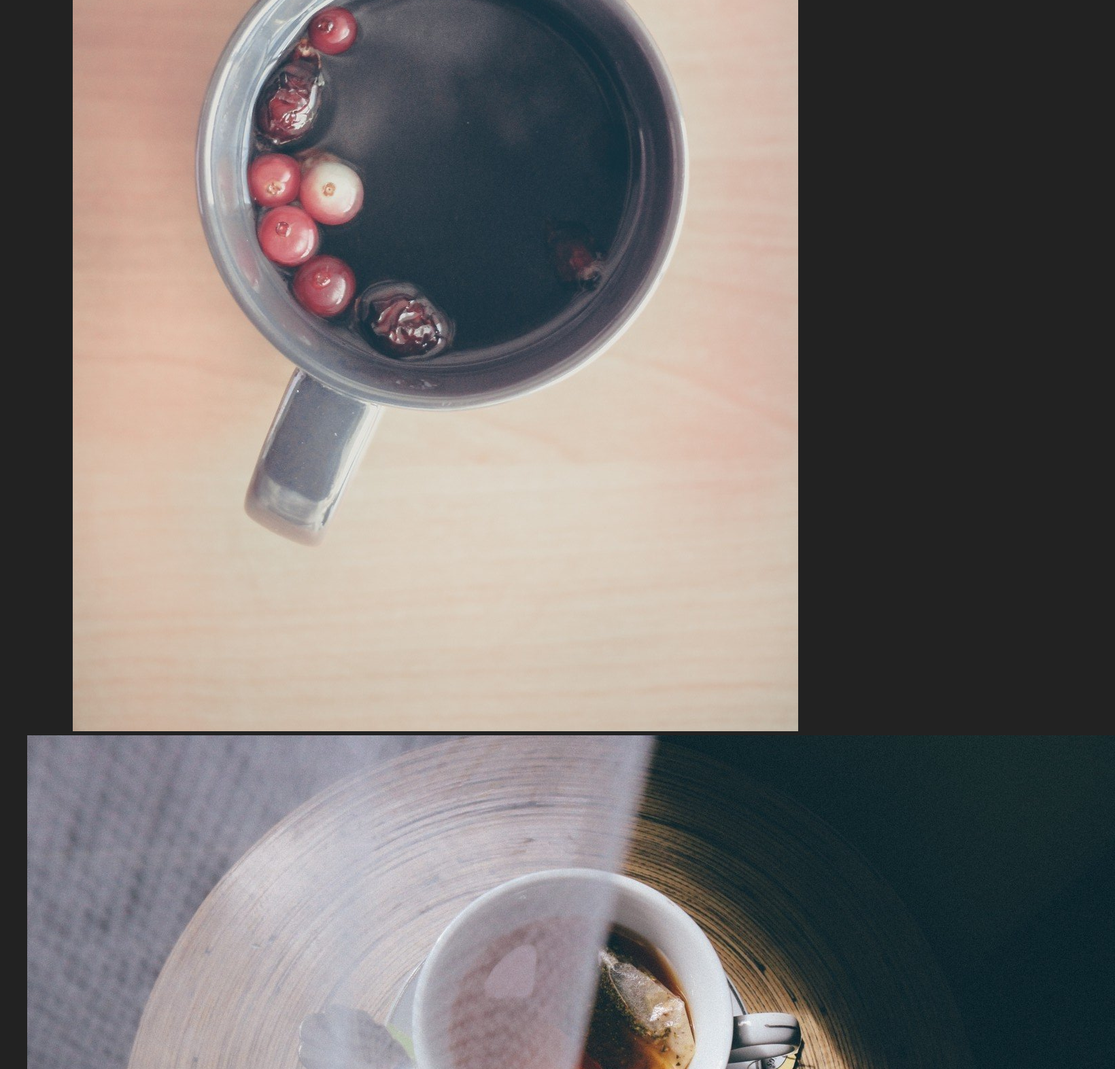
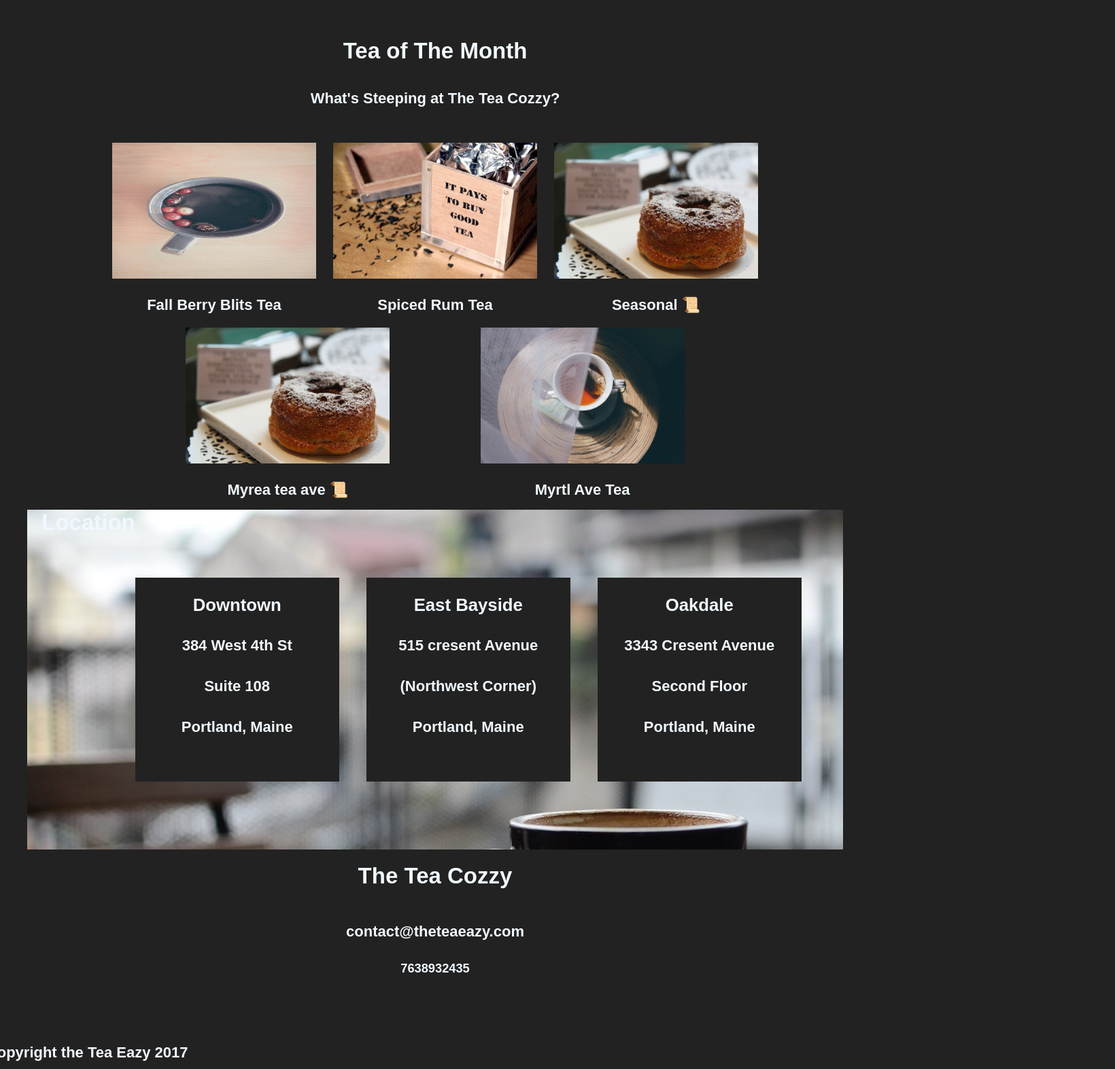
Before and after one commit to Peterngugi-India/Tea-Shop-website, a plain HTML site: page index.html in a window 1280 px wide. Shown: the part 820-2393 px from the top of the page at 68% size, 1640 px wide, since content can reach past the window. Drawn offline with Linux system fonts and the light colour scheme.

Commit message:
more css updates

```diff
--- a/index.html
+++ b/index.html
@@ -7,72 +7,106 @@
     <meta name="viewport" content="width=device-width, initial-scale=1.0">
     <title>Tea Shop</title>
 </head>
+
 <body>
-    <header>
+    <!-- Navigation -->
     <nav>
-            <a href="#"><img  class="logo" src="./images/logo.png" alt="Logo"></a>
+        <img class="logo" src="./images/logo.png" alt="Logo">
         <ul>
             <li><a href="#">Mission</a></li>
             <li><a href="#">Featured Tea</a></li>
-                <li><a href="#">Location</a></li>
+            <li><a href="#">Locations</a></li>
         </ul>
     </nav>
-    </header>
 
-   <div class="container">
-    <section class="mission">
-        <div>
+    <main>
+        <div class="mission-container">
+            <div class="mission-text">
                 <h2>Our Mission</h2>
-            <h4>Handpicked, Artisanally Curated, Free Range, Sustainable, Small Batch, fair Trade, Organic Tea </h4>
+                <h4>Handpicked, Artisanly Curated, Free Range, Sustainable, Small Batch, Fair Trade,Organic Tea.</h4>
             </div>
-    </section>
+        </div>
 
-    <section class="Tea">
-        <div class="tea-titles">
-            <h2>Tea Of The Month</h2>
+        <!-- Tea Menu -->
+        <div class="menu-container">
+
+            <div class="menu-text">
+                <h2>Tea of The Month</h2>
                 <h4>What's Steeping at The Tea Cozzy?</h4>
             </div>
 
-        <div class="tea-images">
-            <img src="./images/berryblitz.jpg" alt="Berry Blits">
-            <img src="./images/myrtle-ave.jpg" alt="Myrtle">
-            <img src="./images/donut.jpg" alt="Donut">
-            <img src="./images/spiced-rum.jpg" alt="Spiced Rum">
-            <img src="./images/bedford.jpg" alt="Bedfold">
+
+            <div class="top-teas">
+                <div class="blitz">
+                    <img src="./images/berryblitz.jpg" alt="">
+                    <h4>Fall Berry Blits Tea</h4>
                 </div>
-    </section>
 
-    <section class="locations">
-        <h2>Locations</h2>
+                <div class="spiced-rum">
+                    <img src="./images/spiced-rum.jpg" alt="">
+                    <h4>Spiced Rum Tea</h4>
+                </div>
+
+                <div class="donuts">
+                    <img src="./images/donut.jpg" alt="">
+                    <h4>Seasonal 📜</h4>
+                </div>
+
+                <div class="donuts">
+                    <img src="./images/donut.jpg" alt="">
+                    <h4>Myrea tea ave 📜</h4>
+                </div>
+
+                <div class="myrtl">
+                    <img src="./images/myrtle-ave.jpg" alt="">
+                    <h4>Myrtl Ave Tea</h4>
+                </div>
+
+            </div>
+        </div>
+
+        <!-- Locations -->
+
+        <div class="locations-container">
+           <div class="locations-title">
+               <h2>Location</h2>
+           </div>
+
+            <div class="main-locations">
                 <div>
                     <h3>Downtown</h3>
-            <h4>384 west 4th St</h4>
-            <h5>Suite 108</h5>
-            <h6>Portland Maine</h6>
+                    <h4>384 West 4th St</h4>
+                    <h4>Suite 108</h4>
+                    <h4>Portland, Maine</h4>
                 </div>
 
                 <div>
-            <h3>East bay side</h3>
-            <h4>343 Phisherman Avenue</h4>
-            <h5>(North west corner)</h5>
-            <h6>Portland Maine</h6>
+                    <h3>East Bayside</h3>
+                    <h4>515 cresent Avenue</h4>
+                    <h4>(Northwest Corner)</h4>
+                    <h4>Portland, Maine</h4>
                 </div>
 
                 <div>
                     <h3>Oakdale</h3>
-            <h4>515 cresent Avenue</h4>
-            <h5>Second Floor</h5>
-            <h6>Portland Maine</h6>
+                    <h4>3343 Cresent Avenue</h4>
+                    <h4>Second Floor</h4>
+                    <h4>Portland, Maine</h4>
                 </div>
-    </section>
+            </div>
+        </div>
+
+        <footer>
+            <h2>The Tea Cozzy</h2>
+            <h4>contact@theteaeazy.com</h4>
+            <h5>7638932435</h5>
+            <h4 class="copyright">copyright the Tea Eazy 2017</h4>
+
+        </footer>
+    </main>
+
+
+
 </body>
 
-<footer>
-    <h2>The Tea cozzy</h2>
-    <h5>contact@teaeazy.com</h5>
-    <h6>972889562</h6>
-    <p>Copyright The Tea Cozy 2017</p>
-
-</footer>
 </html>
-   </div>
--- a/style.css
+++ b/style.css
@@ -8,11 +8,162 @@ body {
    font-family: Arial, Helvetica, sans-serif;
    font-size: 22px;
    background-color: #222;
+   min-width: 100%;
+   min-height: 100vh;
+   display: flex;
+   justify-content: center;
 
 }
 
-.container {
+nav {
+    width: 100%;
+    border-bottom: 1px solid #fff;
+    display: flex;
+    align-items: center;
+    position: fixed;
+    height: 69px;
+}
+
+.logo {
+    height: 50px;
+    margin-left: 10px;
+}
+
+nav ul {
+    list-style-type: none;
+    top: 0;
+    width: 100%;
+    margin: 1px;
+    padding: 1px;
+}
+
+nav ul li {
+    float: right;
+}
+
+nav ul li a {
+    text-decoration: none;
+    margin-left: 10px;
+    color: #fff;
+}
+
+nav ul li a:last-child {
+    margin-right: 10px;
+}
+
+/* Main */
+
+main {
+  justify-content: center;
+  align-items: center;
+}
+
+.mission-container {
     width: 1200px;
+    height: 700px;
+    display: flex;
+    background-image: url(./images/mission-background.jpg);
+    text-align: center;
+    margin-top: 70px;
+    background-size: cover;
+    background-repeat: no-repeat;
+}
+
+.mission-text {
     margin: auto;
+    width: 100%;
+    background-color: black;
+    line-height: 50px;
+
+}
+
+.menu-container {
+    max-width: 1000px;
+    height: 700px;
+    margin-top: 100px;
+    margin-left: 100px;
     text-align: center;
 }
+
+.menu-text {
+    width: 100%;
+    margin-bottom: 40px;
+    line-height: 50px;
+
+}
+
+.top-teas {
+    display: flex ;
+    flex-flow: row wrap;
+    justify-content: space-evenly;
+}
+
+.top-teas img {
+    width: 300px;
+    height: 200px;
+
+}
+
+.locations-container {
+    width: 1200px;
+    min-height: 500px;
+    text-align: center;
+    display: flex;
+    justify-content: center;
+    background-image: url(./images/locations-background.jpg);
+
+}
+
+.locations-title {
+    display: flex;
+    justify-content: center;
+    justify-items: center;
+}
+
+.locations-title  h2 {
+    display: flex;
+    justify-items: center;
+}
+
+.main-locations {
+    display: flex;
+    flex-flow: row wrap;
+    justify-items: center;
+    align-items: center;
+    left: 0;
+}
+
+.main-locations div {
+    background-color: #222;
+    opacity: 1;
+    width: 300px;
+    height: 300px;
+    margin-right: 40px;
+    line-height: 40px;
+    text-align: center;
+}
+
+.main-locations div h3,h4 {
+    margin: 20px;
+}
+
+footer{
+    height: 300px;
+    text-align: center;
+    justify-content: center;
+    align-items: center;
+    margin-top: 20px;
+}
+
+footer h2 {
+    margin-bottom: 50px;
+}
+
+footer h4 {
+    margin-bottom: 30px;
+}
+
+.copyright {
+    margin-top: 100px;
+    margin-left: -1000px;
+}
```
Lines whose indentation alone changed are shown as unchanged.
